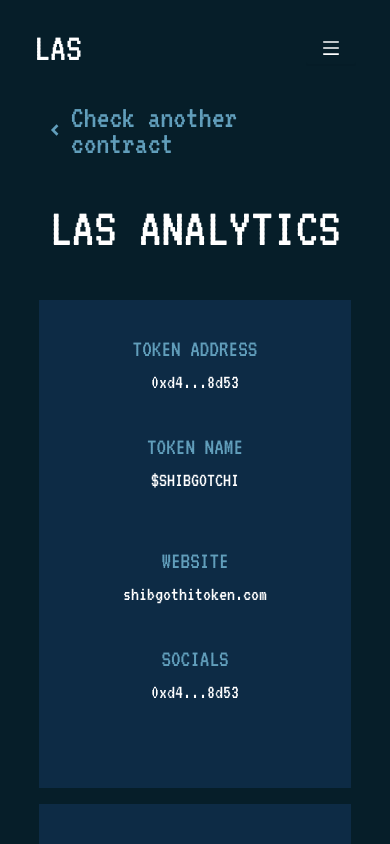
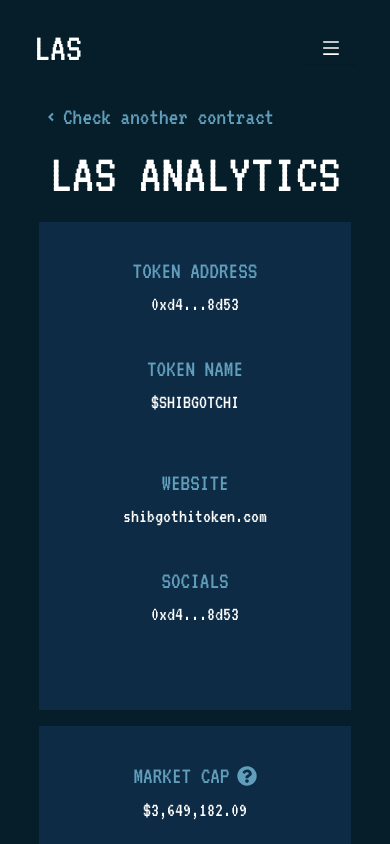
Before and after one commit to TukhtayevaRoziya/test_project, a Next.js app: page /home in a window 390 px wide. Shown: the top 844 px of the page. Built offline with nearby package versions, Linux system fonts and the light colour scheme.

Commit message:
font size change

```diff
--- a/components/analytics/Analytics.module.css
+++ b/components/analytics/Analytics.module.css
@@ -126,8 +126,14 @@
   .analytics__body__title{
     font-size: 56px;
     margin-bottom: 0;
-    margin-top: 0
+    margin-top: 0;
+    line-height: 64px;
   }
+
+  .analytics__body__check{
+    font-size: 24px
+  }
+
   .analytics__body__block__box__titles div h3{
     font-size: 20px
   }
```
